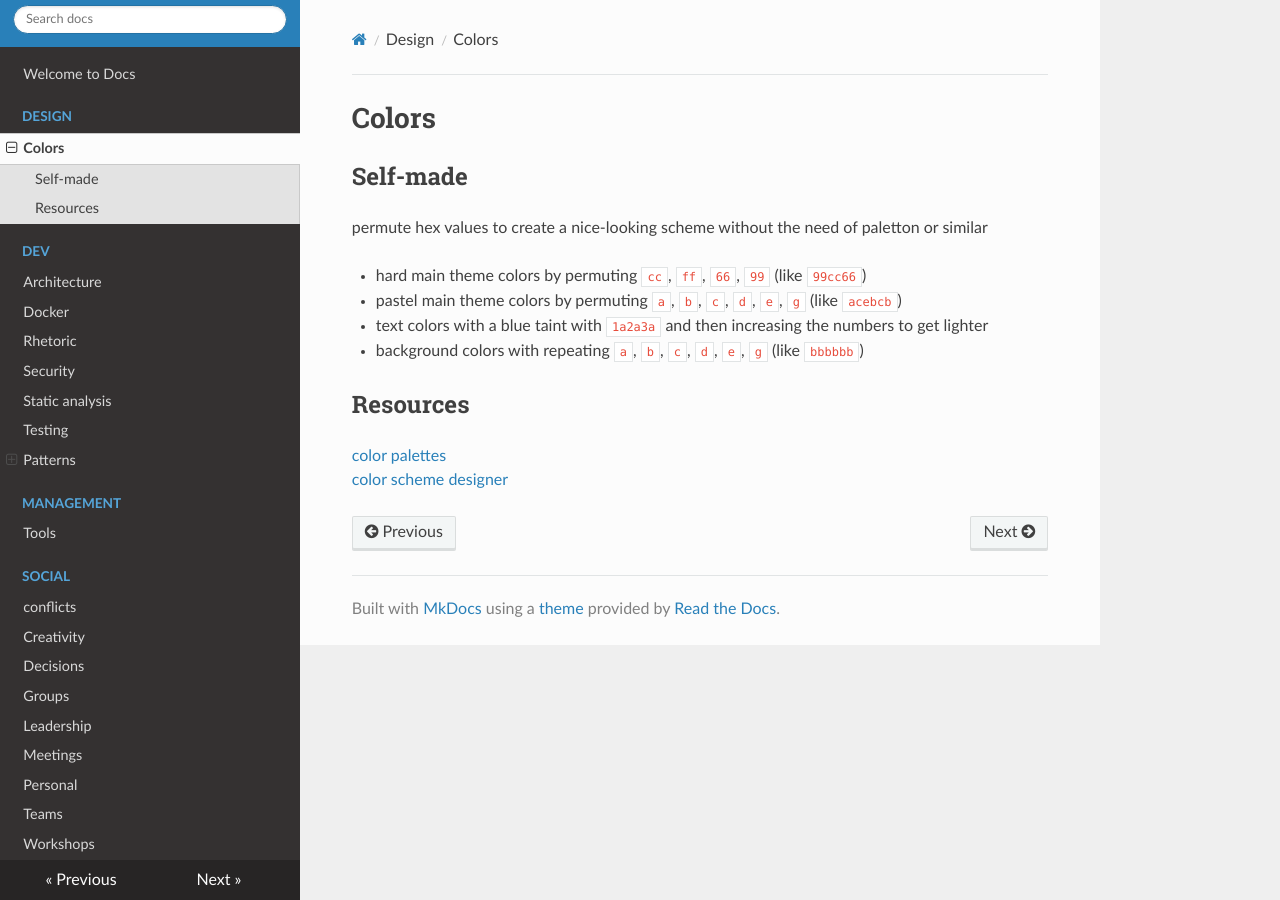
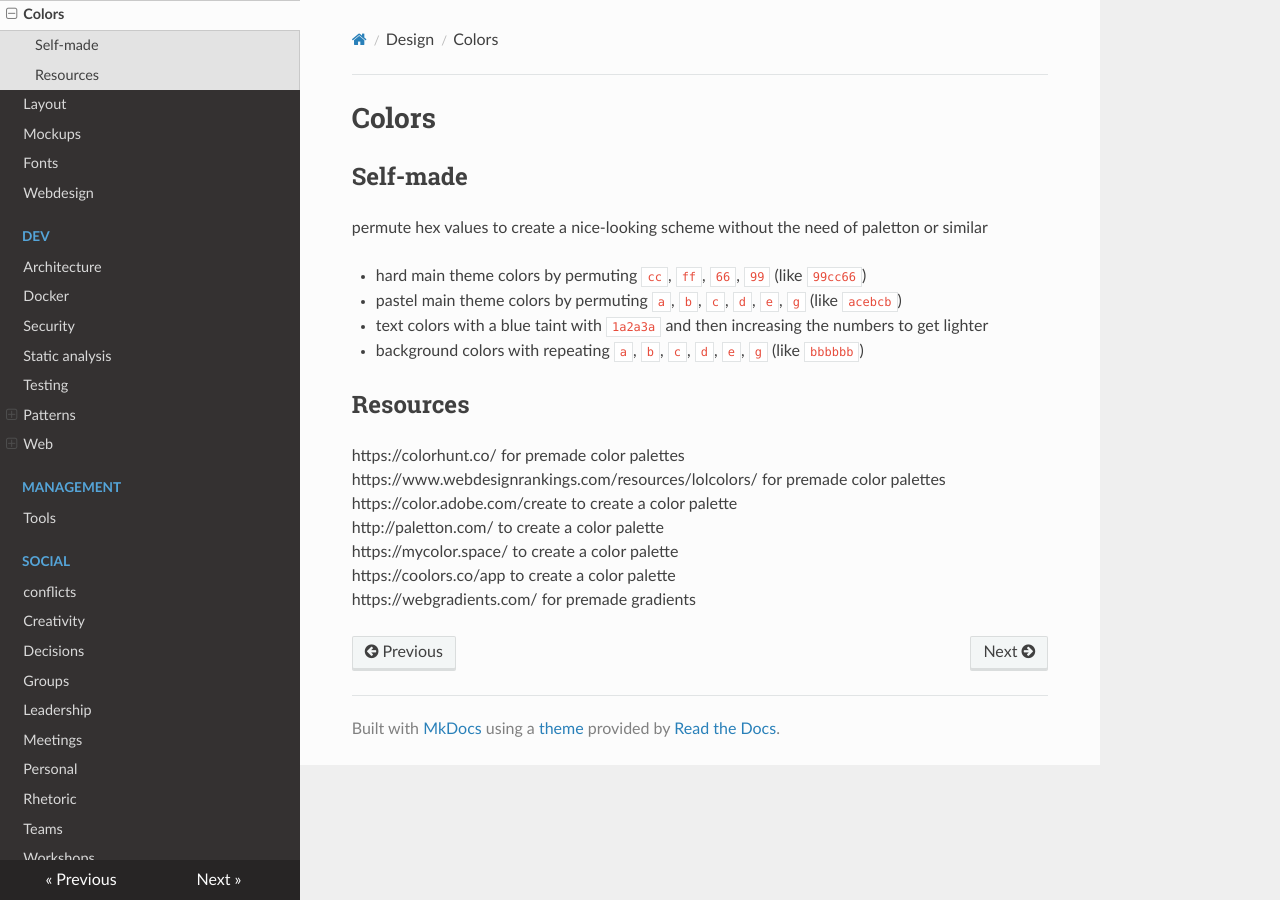
Before and after one commit to famoser/docs, an MkDocs documentation site: the page built from docs/design/colors.md, in a window 1280 px wide. Built offline with MkDocs 1.6.1, drawn with Linux system fonts in a browser that asks for light colours; nearby versions of some CDN libraries.

Commit message:
transfering bookmarks

```diff
--- a/docs/design/colors.md
+++ b/docs/design/colors.md
@@ -11,5 +11,10 @@ permute hex values to create a nice-looking scheme without the need of paletton
 
 ## Resources
 
-[color palettes](https://colorhunt.co/)
-[color scheme designer](http://paletton.com/)
+https://colorhunt.co/ for premade color palettes
+https://www.webdesignrankings.com/resources/lolcolors/ for premade color palettes
+https://color.adobe.com/create to create a color palette
+http://paletton.com/ to create a color palette
+https://mycolor.space/ to create a color palette
+https://coolors.co/app to create a color palette
+https://webgradients.com/ for premade gradients
--- /dev/null
+++ b/docs/design/web.md
@@ -0,0 +1,5 @@
+# Webdesign
+
+## Creators
+
+https://www.awwwards.com/ for daily awared web design
--- /dev/null
+++ b/docs/dev/web/templates.md
@@ -0,0 +1,3 @@
+# Templates
+
+https://carrd.co/ for landing pages
```
Also changed, not shown: docs/art/music.md (added, +9 -0 lines), docs/awesome-people.md (added, +2 -0 lines), docs/biblio.md (added, +1 -0 lines), docs/design/layout.md (added, +6 -0 lines), docs/design/mockups.md (added, +3 -0 lines), docs/design/typography.md (added, +7 -0 lines), docs/dev/docker.md (+1 -1 lines), docs/dev/web/css.md (added, +3 -0 lines), docs/entertainment.md (added, +23 -0 lines), docs/research.md (added, +5 -0 lines), docs/art/guitalele_chord_chart.png (added), docs/art/music_theory_cheat_sheet.jpg (added), docs/management/tools.md (line endings or trailing spaces), docs/social/rhetoric.md (renamed from docs/dev/rhetoric.md).
